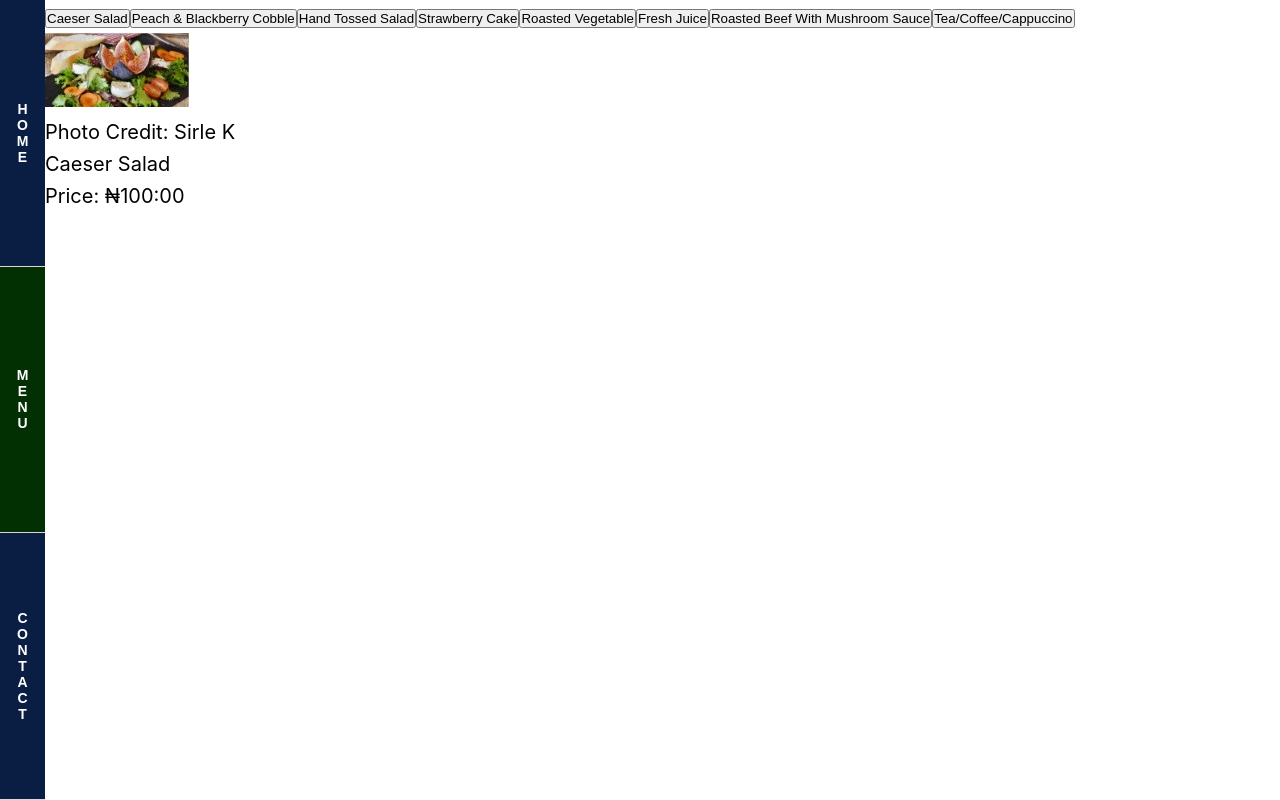
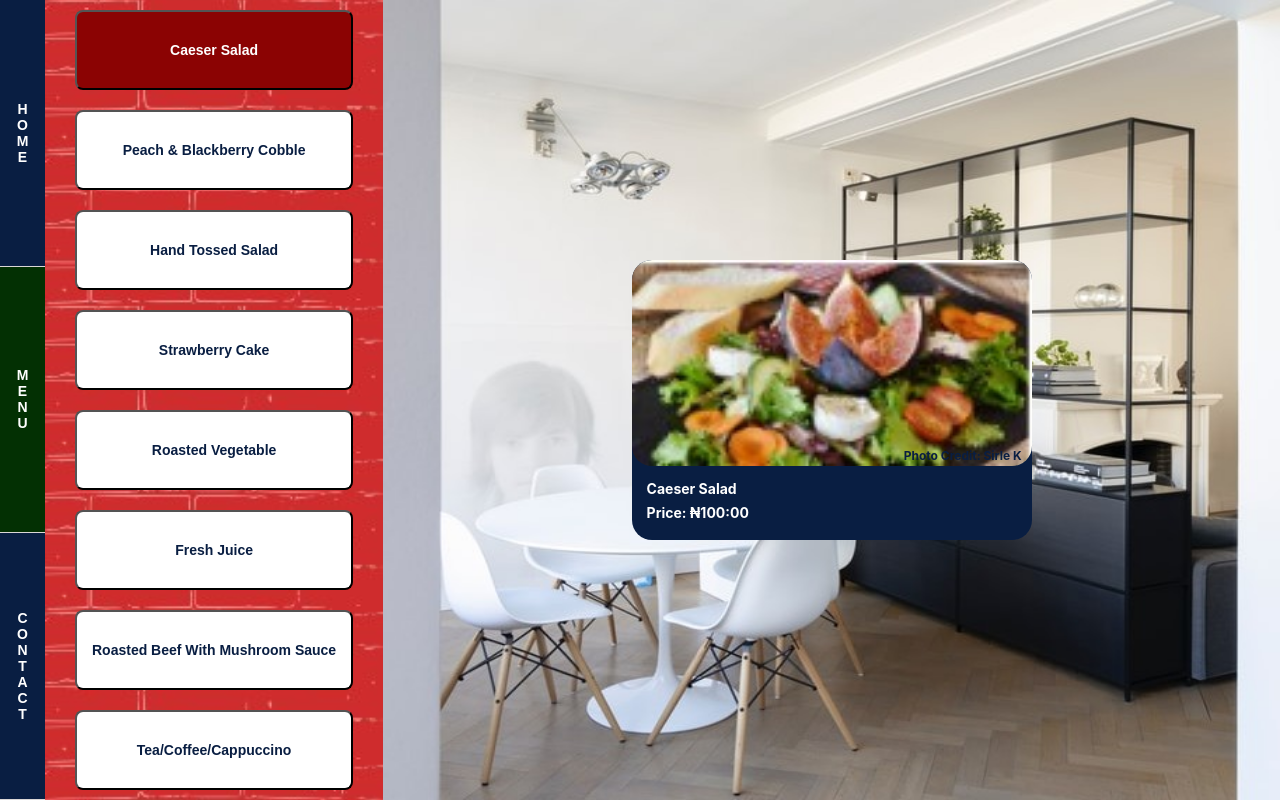
Before and after one commit to chasscepts/restaurant-page, a website built with webpack: page dist/index.html in a window 1280 px wide. Both pictures are taken after a click on the button "MENU". Built offline with nearby package versions, Linux system fonts and the light colour scheme.

Commit message:
Style Menu page

```diff
--- a/src/style.scss
+++ b/src/style.scss
@@ -83,6 +83,7 @@ h6 {
       border-bottom: 1px solid $color-faint;
       background-color: $color-blue;
       color: $color-light;
+      cursor: pointer;
 
       &.active {
         background-color: $color-green;
@@ -137,3 +138,84 @@ h6 {
     }
   }
 }
+
+.menu-wrap {
+  display: flex;
+  height: 100vh;
+  position: relative;
+
+  .menu-aside {
+    height: 100%;
+    padding: 0 30px;
+    display: flex;
+    flex-flow: column nowrap;
+    justify-content: space-around;
+    background: url(./assets/menu-aside-bg.jpg);
+    background-repeat: repeat-y;
+    background-size: 100% auto;
+
+    .menu-link {
+      flex: 0 0 10%;
+      background-color: #fff;
+      color: $color-blue;
+      font-weight: bold;
+      font-size: 0.7rem;
+      border-radius: 8px;
+      padding: 0 15px;
+      cursor: pointer;
+
+      &.active {
+        color: #fff;
+        background-color: #8b0303;
+      }
+    }
+  }
+
+  .menu-main {
+    flex: 1;
+    display: flex;
+    justify-content: center;
+    align-items: center;
+    background: url(./assets/breakfast-corner.jpg);
+    background-size: 100% 100%;
+
+    .menu-display-wrap {
+      color: $color-light;
+      background-color: $color-blue;
+      width: 100%;
+      max-width: 400px;
+      font-size: 0.7rem;
+      padding-bottom: 15px;
+      border-radius: 20px;
+
+      .menu-poster-wrap {
+        position: relative;
+        width: 100%;
+
+        .menu-item-poster {
+          width: 100%;
+          border-radius: 20px;
+        }
+
+        .menu-poster-credit-wrap {
+          position: absolute;
+          bottom: 5px;
+          right: 0;
+          width: 100%;
+          padding-right: 10px;
+          text-align: right;
+          font-weight: bold;
+          color: $color-blue;
+          font-size: 0.6rem;
+        }
+      }
+
+      .menu-title,
+      .menu-price {
+        font-weight: bold;
+        padding-left: 15px;
+        line-height: 1.2rem;
+      }
+    }
+  }
+}
```
